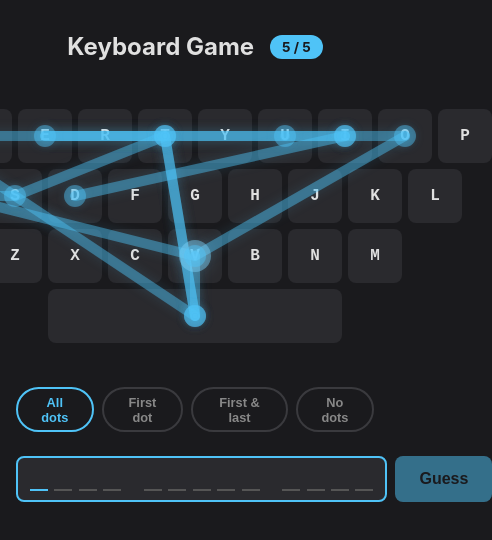
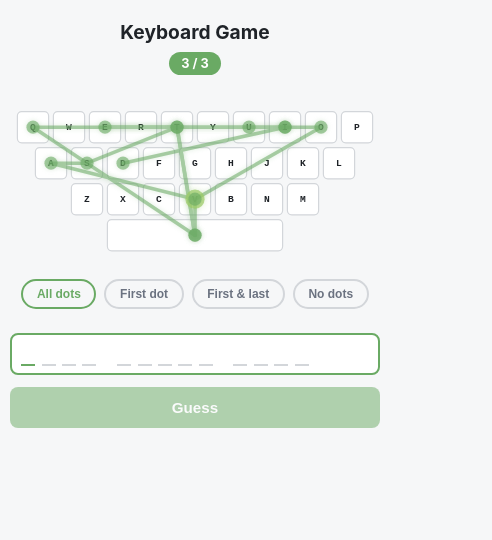
Before and after one commit to mps114/keyboard_game, a React (Vite) app: page / in a window 390 px wide. Shown: the top 540 px of the page, 492 px wide, since content can reach past the window. Built offline with nearby package versions, Linux system fonts and the light colour scheme.

Commit message:
fix: some cosmetic changes

```diff
--- a/src/App.css
+++ b/src/App.css
@@ -5,10 +5,11 @@
 }
 
 body {
-  background: #1a1a1d;
-  color: #e0e0e0;
+  background: #f6f7f8;
+  color: #1f2328;
   font-family: -apple-system, BlinkMacSystemFont, 'Segoe UI', Roboto, sans-serif;
   min-height: 100vh;
+  overflow-x: hidden;
 }
 
 .app {
@@ -33,8 +34,8 @@ body {
 }
 
 .attempts-badge {
-  background: #4fc3f7;
-  color: #1a1a1d;
+  background: #6aaa64;
+  color: #ffffff;
   padding: 0.25rem 0.75rem;
   border-radius: 999px;
   font-size: 0.85rem;
@@ -56,14 +57,14 @@ body {
   gap: 0.4rem;
   flex: 1;
   padding: 0.55rem 0.75rem;
-  border: 2px solid #3a3a3e;
+  border: 2px solid #d3d6da;
   border-radius: 8px;
-  background: #2a2a2e;
+  background: #ffffff;
   transition: border-color 0.2s;
 }
 
 .guess-form:focus-within .letter-slots-input {
-  border-color: #4fc3f7;
+  border-color: #6aaa64;
 }
 
 .letter-slot-input {
@@ -72,15 +73,15 @@ body {
   justify-content: center;
   width: 18px;
   height: 1.5rem;
-  border-bottom: 2px solid #555;
-  color: #e0e0e0;
+  border-bottom: 2px solid #d3d6da;
+  color: #1f2328;
   font-size: 1rem;
   font-weight: 600;
   font-family: 'SF Mono', 'Fira Code', monospace;
 }
 
 .letter-slot-cursor {
-  border-bottom-color: #4fc3f7;
+  border-bottom-color: #6aaa64;
 }
 
 .guess-input-hidden {
@@ -94,25 +95,25 @@ body {
 .guess-input {
   flex: 1;
   padding: 0.75rem 1rem;
-  border: 2px solid #3a3a3e;
+  border: 2px solid #d3d6da;
   border-radius: 8px;
-  background: #2a2a2e;
-  color: #e0e0e0;
+  background: #ffffff;
+  color: #1f2328;
   font-size: 1rem;
   outline: none;
   transition: border-color 0.2s;
 }
 
 .guess-input:focus {
-  border-color: #4fc3f7;
+  border-color: #6aaa64;
 }
 
 .guess-button {
   padding: 0.75rem 1.5rem;
   border: none;
   border-radius: 8px;
-  background: #4fc3f7;
-  color: #1a1a1d;
+  background: #6aaa64;
+  color: #ffffff;
   font-size: 1rem;
   font-weight: 700;
   cursor: pointer;
@@ -120,7 +121,7 @@ body {
 }
 
 .guess-button:hover:not(:disabled) {
-  background: #81d4fa;
+  background: #7bb870;
 }
 
 .guess-button:disabled {
@@ -136,7 +137,7 @@ body {
 .solved-feedback p {
   font-size: 1.25rem;
   font-weight: 700;
-  color: #66bb6a;
+  color: #6aaa64;
   margin-bottom: 1rem;
 }
 
@@ -153,9 +154,9 @@ body {
   display: flex;
   gap: 0.4rem;
   padding: 0.55rem 0.75rem;
-  border: 2px solid #252528;
+  border: 2px solid #e4e6eb;
   border-radius: 8px;
-  background: #1e1e22;
+  background: #ffffff;
 }
 
 .history-slot {
@@ -164,8 +165,8 @@ body {
   justify-content: center;
   width: 18px;
   height: 1.5rem;
-  border-bottom: 2px solid #444;
-  color: #666;
+  border-bottom: 2px solid #d3d6da;
+  color: #6b7280;
   font-size: 1rem;
   font-weight: 600;
   font-family: 'SF Mono', 'Fira Code', monospace;
@@ -186,7 +187,7 @@ body {
 
 .game-over h2 {
   font-size: 1.75rem;
-  color: #ef5350;
+  color: #d32f2f;
   margin-bottom: 0.5rem;
 }
 
@@ -196,7 +197,7 @@ body {
 }
 
 .game-over-level {
-  color: #888;
+  color: #8b949e;
   margin-bottom: 1rem !important;
 }
 
@@ -204,8 +205,8 @@ body {
   padding: 0.75rem 2rem;
   border: none;
   border-radius: 8px;
-  background: #ef5350;
-  color: white;
+  background: #d32f2f;
+  color: #ffffff;
   font-size: 1rem;
   font-weight: 700;
   cursor: pointer;
@@ -213,7 +214,7 @@ body {
 }
 
 .restart-button:hover {
-  background: #e57373;
+  background: #e25353;
 }
 
 .dot-options {
@@ -224,10 +225,10 @@ body {
 
 .dot-option-btn {
   padding: 0.35rem 0.85rem;
-  border: 2px solid #3a3a3e;
+  border: 2px solid #d3d6da;
   border-radius: 999px;
   background: transparent;
-  color: #888;
+  color: #6b7280;
   font-size: 0.8rem;
   font-weight: 600;
   cursor: pointer;
@@ -235,11 +236,87 @@ body {
 }
 
 .dot-option-btn:hover {
-  border-color: #4fc3f7;
-  color: #e0e0e0;
+  border-color: #6aaa64;
+  color: #1f2328;
 }
 
 .dot-option-btn.active {
-  border-color: #4fc3f7;
-  color: #4fc3f7;
+  border-color: #6aaa64;
+  color: #6aaa64;
 }
+
+@media (max-width: 700px) {
+  .app {
+    padding: 1.5rem 0.75rem;
+  }
+
+  .header {
+    flex-direction: column;
+    gap: 0.5rem;
+  }
+
+  .header h1 {
+    font-size: 1.35rem;
+  }
+
+  .guess-form {
+    flex-direction: column;
+    gap: 0.75rem;
+  }
+
+  .guess-button {
+    width: 100%;
+  }
+
+  .dot-options {
+    flex-wrap: wrap;
+    justify-content: center;
+  }
+}
+
+@media (max-width: 560px) {
+  .app {
+    padding: 1.25rem 0.6rem;
+  }
+
+  .attempts-badge {
+    font-size: 0.8rem;
+  }
+
+  .letter-slots-input,
+  .history-row {
+    padding: 0.45rem 0.6rem;
+  }
+
+  .letter-slot-input,
+  .history-slot {
+    width: 16px;
+    font-size: 0.95rem;
+  }
+
+  .letter-slot-space,
+  .history-slot-space {
+    width: 8px;
+  }
+}
+
+@media (max-width: 420px) {
+  .header h1 {
+    font-size: 1.2rem;
+  }
+
+  .guess-input,
+  .guess-button {
+    font-size: 0.95rem;
+  }
+
+  .letter-slot-input,
+  .history-slot {
+    width: 14px;
+    font-size: 0.85rem;
+  }
+
+  .dot-option-btn {
+    font-size: 0.75rem;
+  }
+}
--- a/src/App.tsx
+++ b/src/App.tsx
@@ -5,7 +5,7 @@ import GameOver from './components/GameOver'
 import { pickChallengeWord } from './data/words'
 import './App.css'
 
-const MAX_ATTEMPTS = 5
+const MAX_ATTEMPTS = 3
 
 const DOT_OPTIONS: { value: DotMode; label: string }[] = [
   { value: 'all', label: 'All dots' },
--- a/src/components/Keyboard.css
+++ b/src/components/Keyboard.css
@@ -4,9 +4,18 @@
   margin: 2rem 0;
 }
 
+.keyboard-frame {
+  width: calc(var(--keyboard-width) * var(--keyboard-scale, 1));
+  height: calc(var(--keyboard-height) * var(--keyboard-scale, 1));
+  display: flex;
+  justify-content: center;
+}
+
 .keyboard {
   position: relative;
   user-select: none;
+  transform: scale(var(--keyboard-scale, 1));
+  transform-origin: top center;
 }
 
 .keyboard-row {
@@ -19,8 +28,9 @@
   width: 54px;
   height: 54px;
   border-radius: 8px;
-  background: #2a2a2e;
-  color: #e0e0e0;
+  background: #ffffff;
+  color: #1f2328;
+  border: 2px solid #d3d6da;
   display: flex;
   align-items: center;
   justify-content: center;
@@ -41,22 +51,58 @@
   pointer-events: none;
 }
 
+.path-lines {
+  opacity: 0.6;
+}
+
 .path-line {
-  stroke: #4fc3f7;
-  stroke-opacity: 0.45;
-  stroke-width: 10;
+  stroke: #6aaa64;
+  stroke-opacity: 1;
+  stroke-width: 6;
   stroke-linecap: round;
-  filter: drop-shadow(0 0 6px rgba(79, 195, 247, 0.3));
+  filter: drop-shadow(0 0 4px rgba(106, 170, 100, 0.35));
 }
 
 .path-dot {
-  fill: #4fc3f7;
-  fill-opacity: 0.45;
-  filter: drop-shadow(0 0 4px rgba(79, 195, 247, 0.3));
+  fill: #6aaa64;
+  fill-opacity: 0.6;
+  filter: drop-shadow(0 0 4px rgba(106, 170, 100, 0.35));
 }
 
 .path-dot-start {
-  fill: #81d4fa;
-  fill-opacity: 0.45;
-  filter: drop-shadow(0 0 8px rgba(129, 212, 250, 0.4));
+  fill: #9ccc65;
+  fill-opacity: 0.7;
+  filter: drop-shadow(0 0 6px rgba(156, 204, 101, 0.4));
 }
+
+@media (max-width: 900px) {
+  .keyboard-container {
+    margin: 1.5rem 0;
+  }
+
+  .keyboard-frame {
+    --keyboard-scale: 0.9;
+  }
+}
+
+@media (max-width: 700px) {
+  .keyboard-frame {
+    --keyboard-scale: 0.8;
+  }
+}
+
+@media (max-width: 560px) {
+  .keyboard-frame {
+    --keyboard-scale: 0.7;
+  }
+}
+
+@media (max-width: 420px) {
+  .keyboard-frame {
+    --keyboard-scale: 0.6;
+  }
+
+  .keyboard-container {
+    margin: 1.25rem 0 1rem;
+  }
+}
--- a/src/components/Keyboard.tsx
+++ b/src/components/Keyboard.tsx
@@ -1,3 +1,4 @@
+import type { CSSProperties } from 'react'
 import keyPositions, {
   KEYBOARD_ROWS,
   ROW_OFFSETS,
@@ -22,6 +23,15 @@ export default function Keyboard({ word, dotMode = 'all' }: KeyboardProps) {
 
   return (
     <div className="keyboard-container">
+      <div
+        className="keyboard-frame"
+        style={
+          {
+            '--keyboard-width': `${KEYBOARD_WIDTH}px`,
+            '--keyboard-height': `${KEYBOARD_HEIGHT}px`,
+          } as CSSProperties
+        }
+      >
         <div className="keyboard" style={{ width: KEYBOARD_WIDTH, height: KEYBOARD_HEIGHT }}>
           {KEYBOARD_ROWS.map((row, rowIndex) => (
             <div
@@ -50,6 +60,7 @@ export default function Keyboard({ word, dotMode = 'all' }: KeyboardProps) {
             height={KEYBOARD_HEIGHT}
             viewBox={`0 0 ${KEYBOARD_WIDTH} ${KEYBOARD_HEIGHT}`}
           >
+          <g className="path-lines">
             {points.length >= 2 &&
               points.map((pos, i) => {
                 if (i === 0) return null
@@ -65,6 +76,7 @@ export default function Keyboard({ word, dotMode = 'all' }: KeyboardProps) {
                   />
                 )
               })}
+          </g>
 
             {points.map((pos, i) => {
               const isFirst = i === 0
@@ -87,5 +99,6 @@ export default function Keyboard({ word, dotMode = 'all' }: KeyboardProps) {
           </svg>
         </div>
       </div>
+    </div>
   )
 }
```
Also changed, not shown: 1 other file (tests, documents, lock files or other folders). Lines whose indentation alone changed are shown as unchanged.
